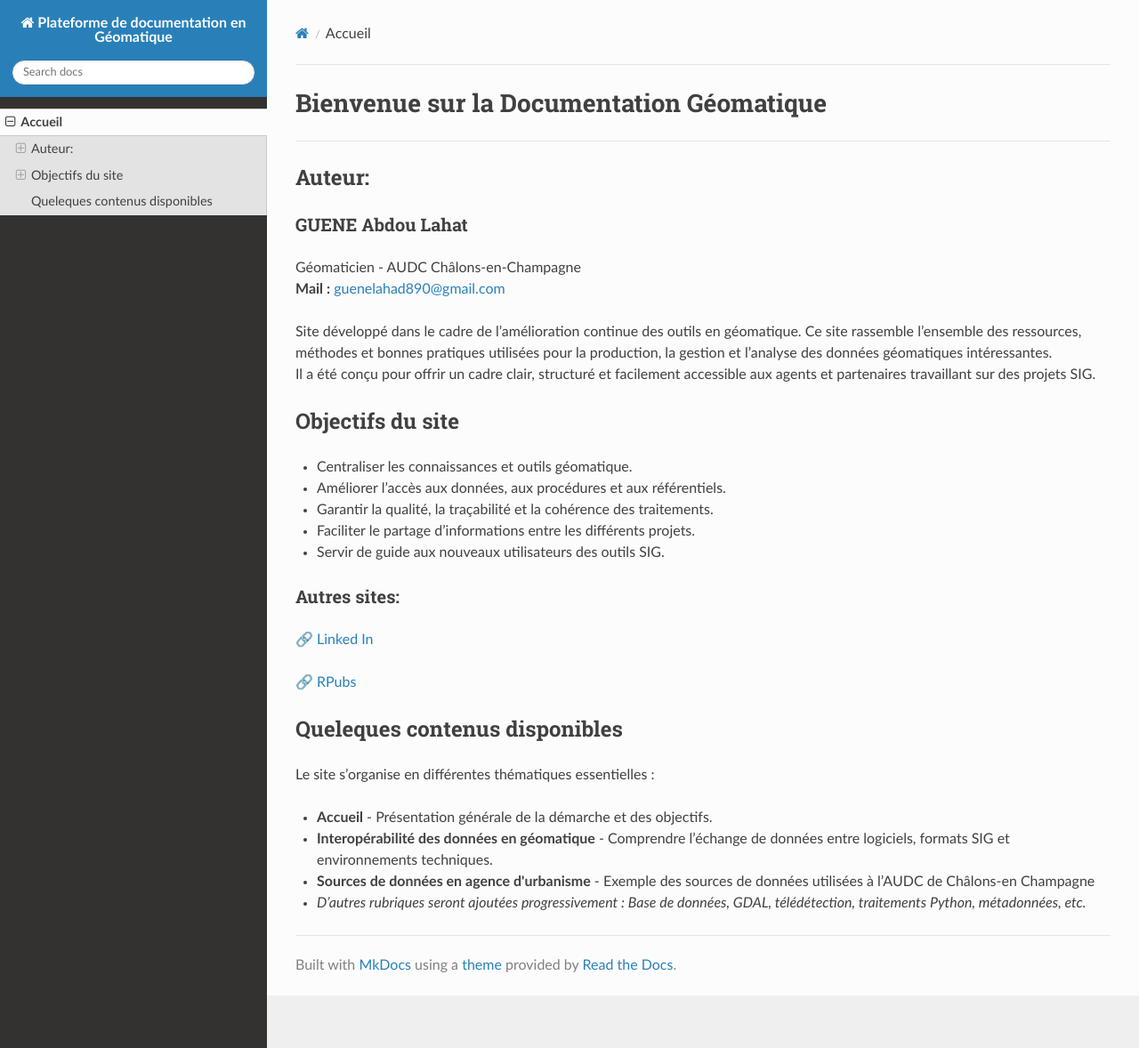
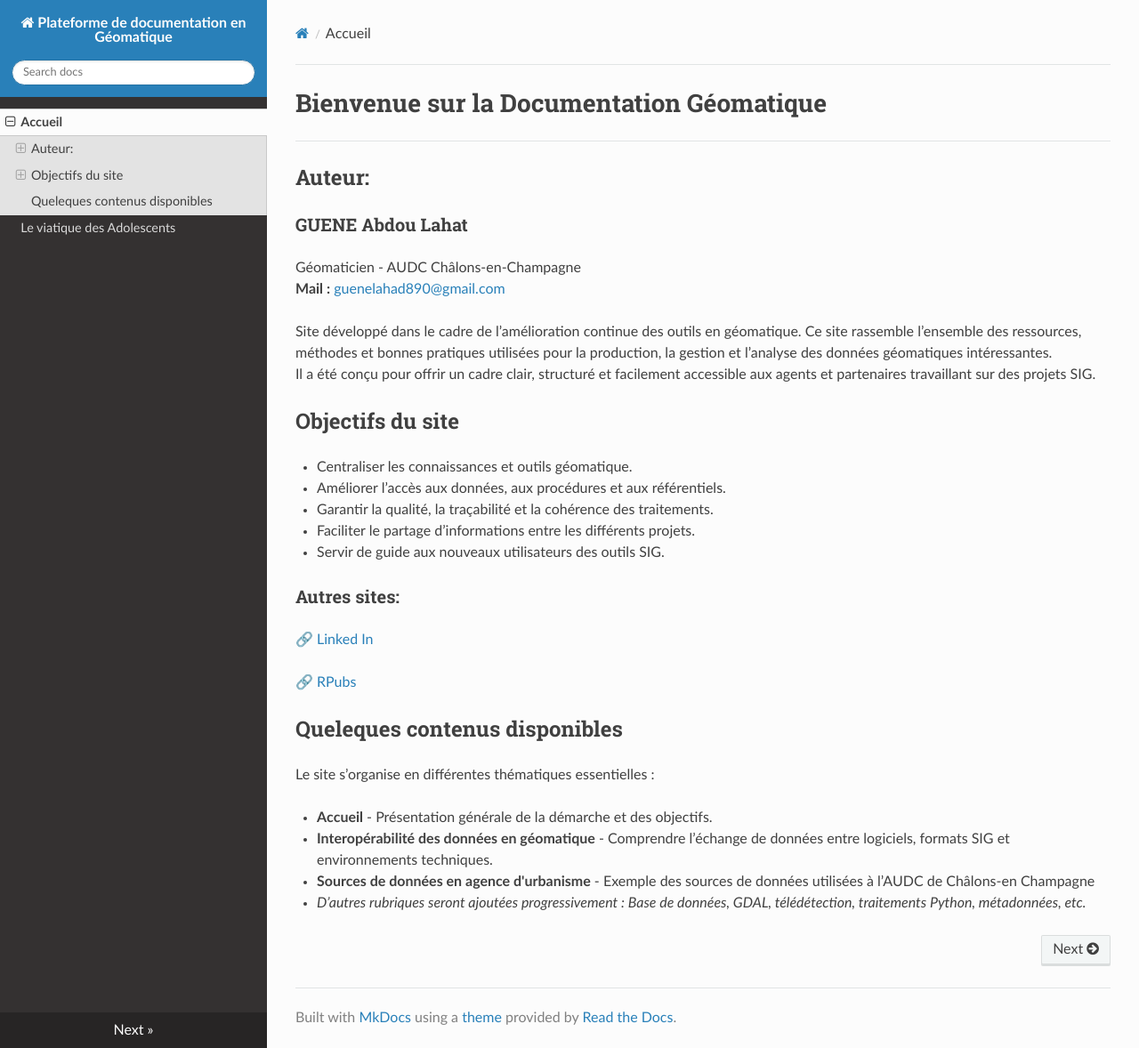
Before and after one commit to abdou0796/Apprendre-ta-r-ligion, an MkDocs documentation site: the page built from docs/index.md, in a window 1280 px wide and 1178 px high. Shown: the whole window at 89% size. Built offline with MkDocs 1.6.1, drawn with Linux system fonts in a browser that asks for light colours; nearby versions of some CDN libraries.

Commit message:
Update mkdocs.yml

```diff
--- a/mkdocs.yml
+++ b/mkdocs.yml
@@ -5,6 +5,7 @@ theme:
 
 nav:
   - Accueil: index.md
+  - Le viatique des Adolescents: tazawoudous_sikhar.md
 
 extra_css:
   - css/le_style.css
```
